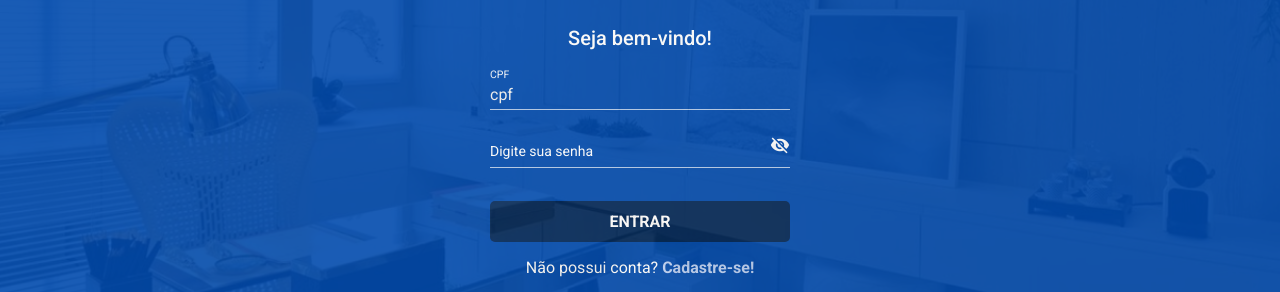
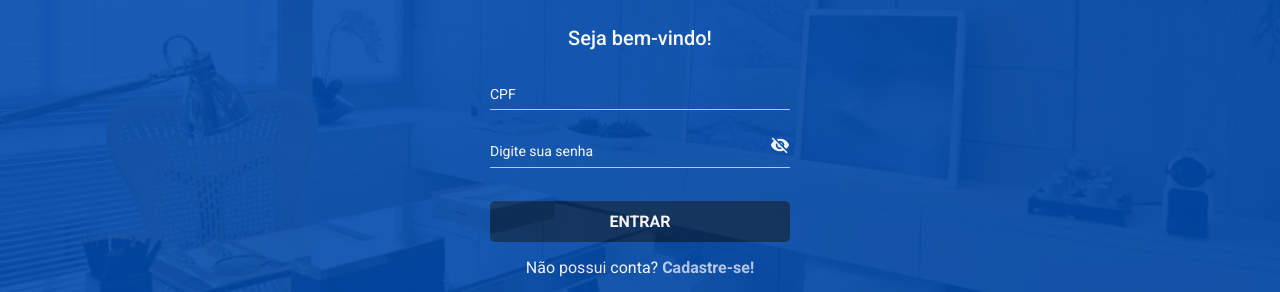
Before and after one commit to PedroBoscachi/Projeto-WEB, an Angular app in the folder Clinica/frontend/clinica/: page /login in a window 1280 px wide. Shown: the part 363-655 px from the top of the page. Built offline with nearby package versions, Linux system fonts and the light colour scheme; a web font is replaced by a local one; what ngx-mask would draw is missing.

Commit message:
Created Formbuilder for login

```diff
--- a/Clinica/frontend/clinica/src/app/pages/signin/signin.component.html
+++ b/Clinica/frontend/clinica/src/app/pages/signin/signin.component.html
@@ -7,7 +7,8 @@
         </div>
         <h1 id="title">Lapri Care</h1>
         <h2 id="welcome">Seja bem-vindo!</h2>
-        <form class="form-wrapper">
+
+        <form class="form-wrapper" [formGroup]="loginForm">
           <mat-form-field color="accent">
             <mat-label>CPF</mat-label>
             <input
@@ -15,12 +16,13 @@
               mask="000.000.000-00"
               placeholder="Ex. 123.456.789-01"
               value="cpf"
+              formControlName="cpf"
             />
           </mat-form-field>
 
           <mat-form-field color="accent">
             <mat-label>Digite sua senha</mat-label>
-            <input matInput [type]="hide ? 'password' : 'text'" />
+            <input matInput [type]="hide ? 'password' : 'text'" formControlName="password" />
             <button
               class="btn-show-password"
               matSuffix
--- a/Clinica/frontend/clinica/src/app/pages/signin/signin.component.ts
+++ b/Clinica/frontend/clinica/src/app/pages/signin/signin.component.ts
@@ -1,4 +1,5 @@
 import { Component, OnInit } from '@angular/core';
+import { FormBuilder } from '@angular/forms';
 import { Router } from '@angular/router';
 
 @Component({
@@ -7,12 +8,20 @@ import { Router } from '@angular/router';
   styleUrls: ['./signin.component.css'],
 })
 export class SigninComponent implements OnInit {
+
   hide = true;
-  constructor(private router: Router) {}
+
+  loginForm = this.fb.group({
+    cpf : [''],
+    password : ['']
+  });
+
+  constructor(private router: Router, private fb: FormBuilder) {}
 
   ngOnInit(): void {}
 
   goToHome() {
-    this.router.navigate(['/agendar-exame']);
+    //this.router.navigate(['/agendar-exame']);
+    localStorage.setItem('usuario', JSON.stringify(this.loginForm.value));
   }
 }
```
